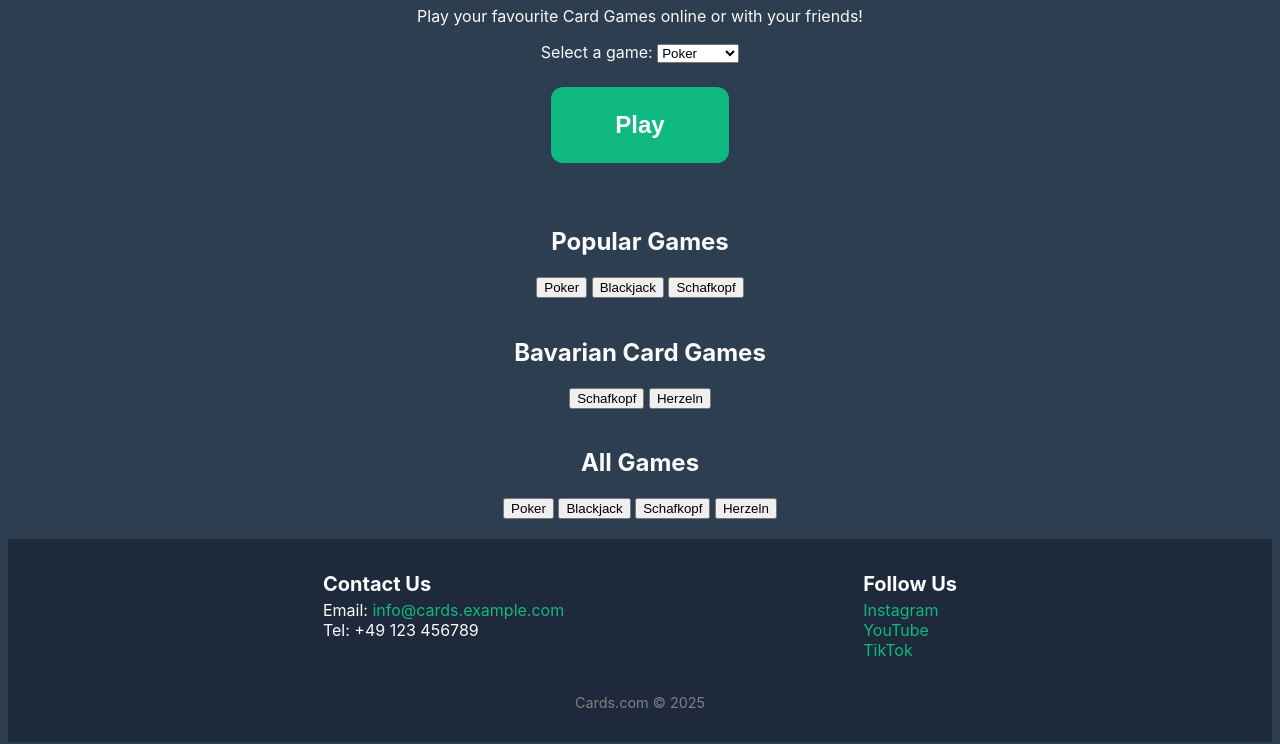
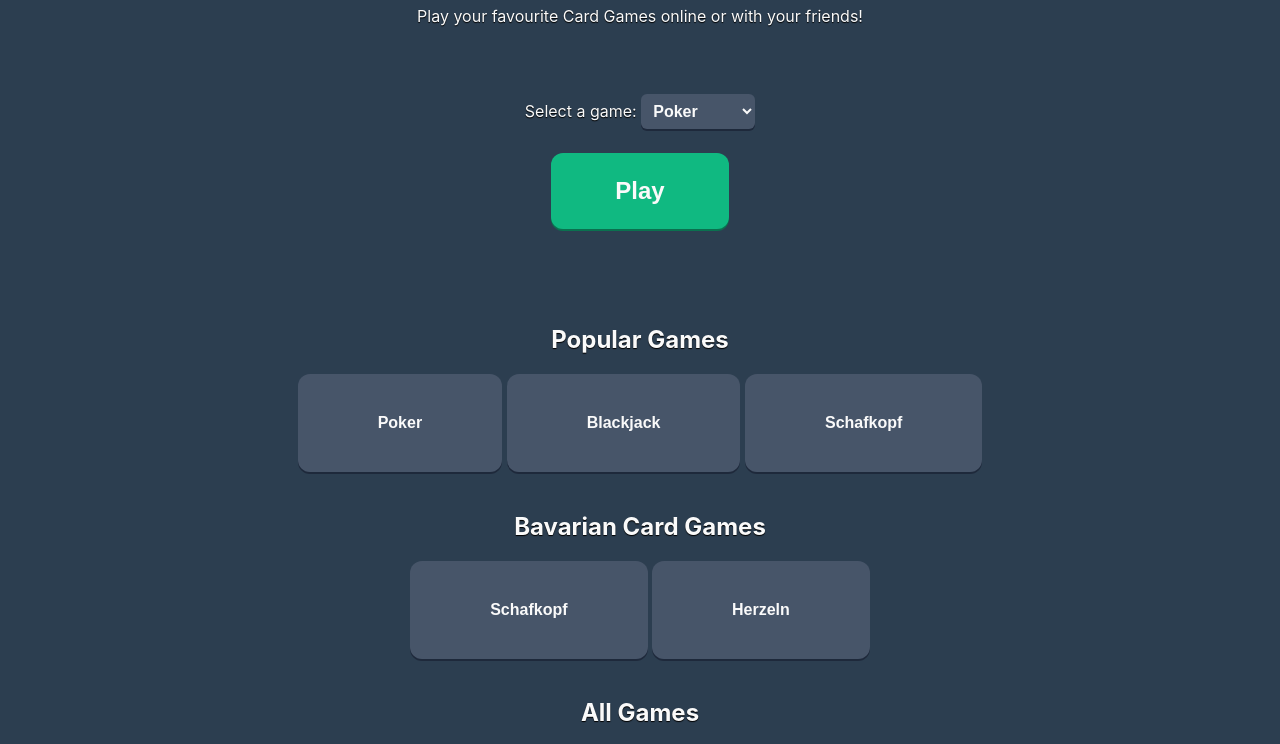
Before and after one commit to TheMangodude/cards.com, a plain HTML site: page index.html in a window 1280 px wide. Shown: the part 140-884 px from the top of the page. Drawn offline with Linux system fonts and the light colour scheme.

Commit message:
Styled the buttons and the game selector, modified README.md

```diff
--- a/index.html
+++ b/index.html
@@ -26,6 +26,8 @@
     <p>Play your favourite Card Games online or with your friends!</p>
   </header>
 
+  <br>
+
   <section class="play-section">
     <div>
       <form>
@@ -44,7 +46,7 @@
 
   <br>
 
-  <section>
+  <section class="general-section">
     <div>
       <h2>Popular Games</h2>
       <button>Poker</button>
@@ -55,7 +57,7 @@
 
   <br>
 
-  <section>
+  <section class="general-section">
     <div>
       <h2>Bavarian Card Games</h2>
       <button>Schafkopf</button>
@@ -65,7 +67,7 @@
 
   <br>
 
-  <section>
+  <section class="general-section">
     <div>
       <h2>All Games</h2>
       <button>Poker</button>
@@ -90,9 +92,9 @@
       <div>
         <h2>Follow Us</h2>
         <ul>
-          <li><a href="https:/instagram.com">Instagram</a></li>
-          <li><a href="https:/youtube.com">YouTube</a></li>
-          <li><a href="https:/tiktok.com">TikTok</a></li>
+          <li><a href="https://www.instagram.com">Instagram</a></li>
+          <li><a href="https://www.youtube.com">YouTube</a></li>
+          <li><a href="https://www.tiktok.com">TikTok</a></li>
         </ul>
       </div>
     </div>
--- a/style.css
+++ b/style.css
@@ -3,6 +3,7 @@ body {
   color: #fafafa;
   text-align: center;
   font-family: -apple-system, BlinkMacSystemFont, 'Segoe UI', 'Ubuntu', Roboto, 'Helvetica Neue', 'Liberation Sans', Arial, sans-serif;
+  text-shadow: 0px 1px 1px black;
 }
 
 nav ul {
@@ -20,6 +21,7 @@ nav li {
 
 nav a {
   text-decoration: none;
+  text-shadow: none;
   background-color: #475569;
   color: #fafafa;
   padding: 16px;
@@ -29,6 +31,7 @@ nav a {
 
 nav a:hover {
   background-color: #1e293b;
+  filter: drop-shadow(0 0 0.5rem #1e293b);
 }
 
 footer {
@@ -63,6 +66,30 @@ footer p {
   text-align: left;
 }
 
+.play-section {
+  display: flex;
+  justify-content: center;
+  margin: 2rem;
+}
+
+.play-section select {
+  background-color: #475569;
+  color: #fafafa;
+  font-size: 1rem;
+  font-weight: bold;
+  padding: 0.5rem;
+  border-radius: 6px;
+  border-style: none;
+  box-shadow: 0px 2px #1e293b;
+  transition-duration: 0.2s;
+}
+
+.play-section select:hover {
+  cursor: pointer;
+  background-color: #1e293b;
+  filter: drop-shadow(0 0 0.5rem #1e293b);
+}
+
 .play-section button {
   background-color: #10b981;
   color: #fafafa;
@@ -73,6 +100,7 @@ footer p {
   padding-right: 4rem;
   border-radius: 12px;
   border-style: none;
+  box-shadow: 0px 2px #0a714f;
   margin: 1.5rem;
   transition-duration: 0.2s;
 }
@@ -81,3 +109,28 @@ footer p {
   cursor: pointer;
   filter: drop-shadow(0 0 0.5rem #10b981);
 }
+
+.general-section {
+  display: flex;
+  justify-content: center;
+}
+
+.general-section button {
+  background-color: #475569;
+  color: #fafafa;
+  font-size: 1rem;
+  font-weight: bold;
+  padding: 2.5rem;
+  padding-left: 5rem;
+  padding-right: 5rem;
+  border-radius: 12px;
+  border-style: none;
+  box-shadow: 0px 2px #1e293b;
+  transition-duration: 0.2s;
+}
+
+.general-section button:hover {
+  cursor: pointer;
+  background-color: #1e293b;
+  filter: drop-shadow(0 0 0.5rem #1e293b);
+}
```
Also changed, not shown: 1 other file.
